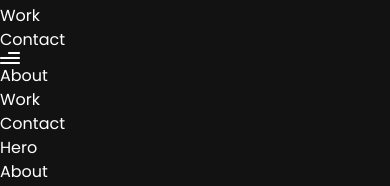
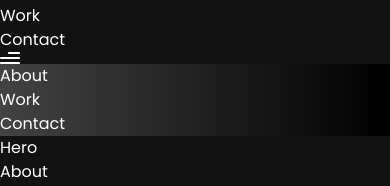
Before and after one commit to brosmar18/gonzalezBryan, a React (Vite) app: page / in a window 390 px wide. Shown: the part 434-620 px from the top of the page. Built offline with nearby package versions, Linux system fonts and the light colour scheme.

Commit message:
mobile nav links styles added

```diff
--- a/src/components/Navbar.jsx
+++ b/src/components/Navbar.jsx
@@ -73,8 +73,10 @@ const Navbar = () => {
             onClick={() => setToggle(!toggle)}
             className='w-[28px] h-[28px] object-contain'
           />
-          <div>
-            <ul>
+          <div className={`${
+            !toggle ? "hidden" : "flex"
+          } p-6 black-gradient absolute top-20 right-0 mx-4 my-2 min-w-[140px] z-10 rounded-xl`}>
+            <ul className='list-none flex justify-end items-start flex-1 flex-col gap-4'>
               {navLinks.map((nav) => (
                 <li
                   key={nav.id}
@@ -82,6 +84,7 @@ const Navbar = () => {
                     setToggle(!toggle);
                     setActive(nav.title)
                   }}
+                  className={`font-poppins font-medium cursor-pointer text-[16px] ${ active === nav.title ? "text-white" : "text-secondary"}`}
                 >
                 <a href={`#${nav.id}`}>{nav.title}</a>
               </li>
```
